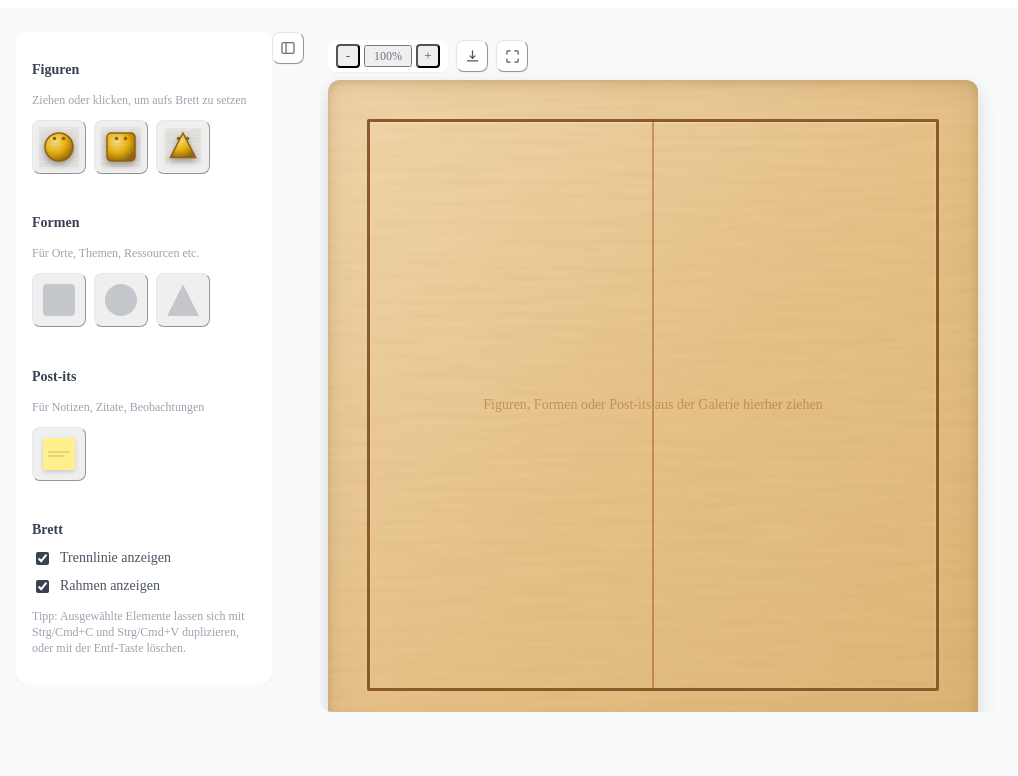
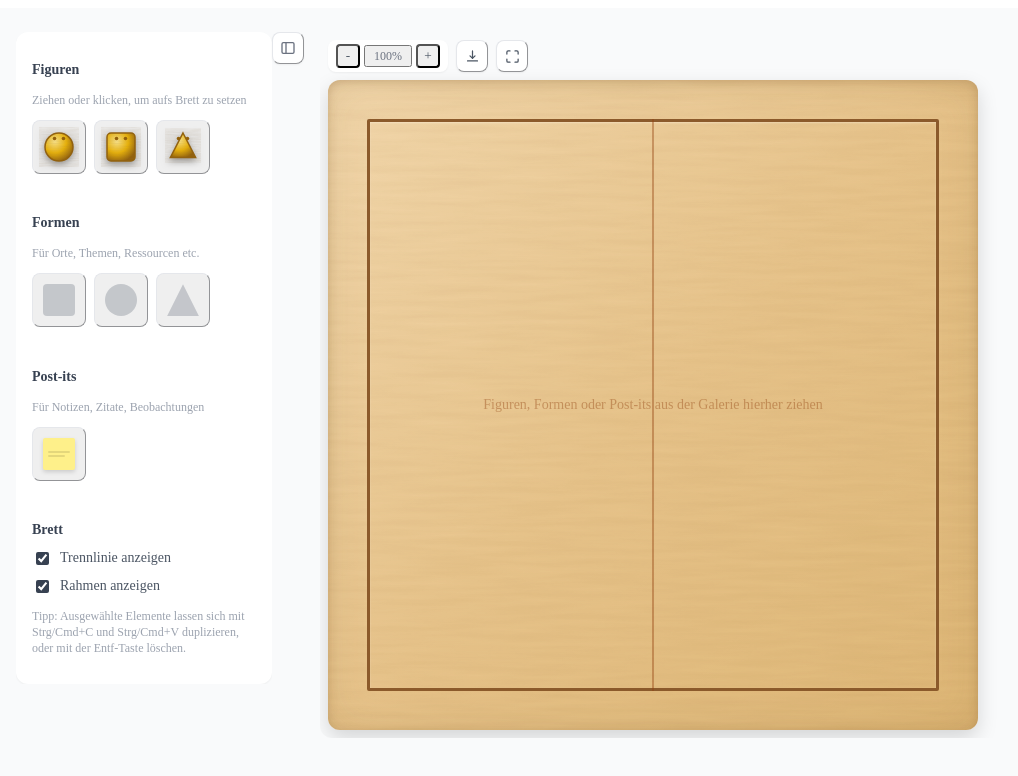
Before and after one commit to arothe161/andreasrothe, a React (Vite) app in the folder app-src/: page / in a window 1280 px wide. Shown: the top 776 px of the page, without its empty margins (16-1034 px from the left). Built offline with nearby package versions, Linux system fonts and the light colour scheme.

Commit message:
Remove maxHeight style from overflow container
Removed maxHeight style from the overflow container.

```diff
--- a/app-src/src/Systembrett.tsx
+++ b/app-src/src/Systembrett.tsx
@@ -2120,7 +2120,7 @@ const Systembrett: React.FC = () => {
       {!isFullscreen && (
         <div className="w-full px-0 py-4 sm:p-6 flex flex-col lg:flex-row gap-4 items-start justify-center">
           <div className="order-1 lg:order-2 w-full lg:flex-1 flex flex-col items-center gap-2 min-w-0">
-            <div className="w-full overflow-auto rounded-xl" style={{ maxHeight: "85vh" }}>
+            <div className="w-full overflow-auto rounded-xl">
               <div className="relative inline-block p-2">
                 <div className="sticky top-2 left-2 z-50 inline-block mb-2">
                   <Toolbar
```
